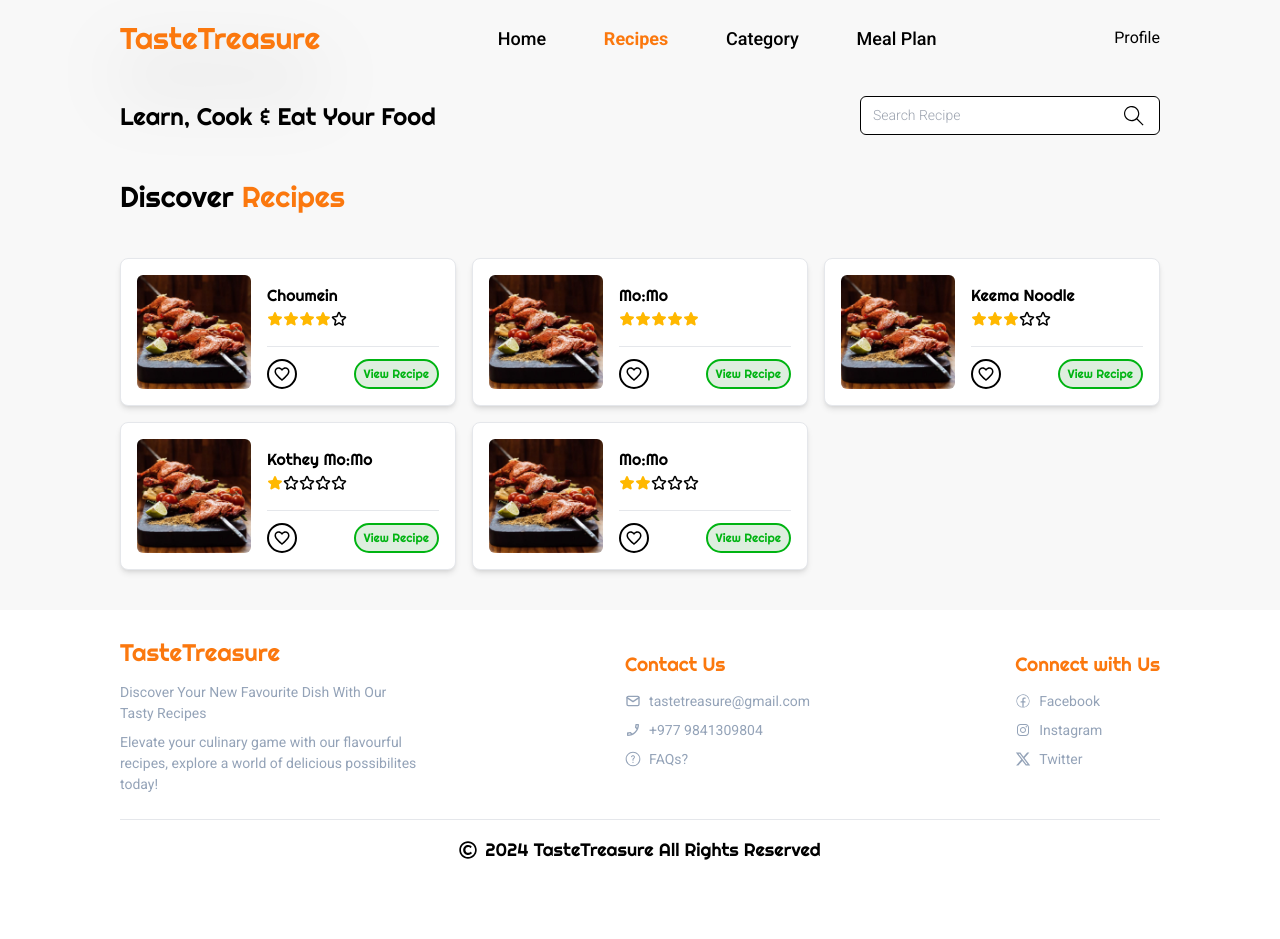
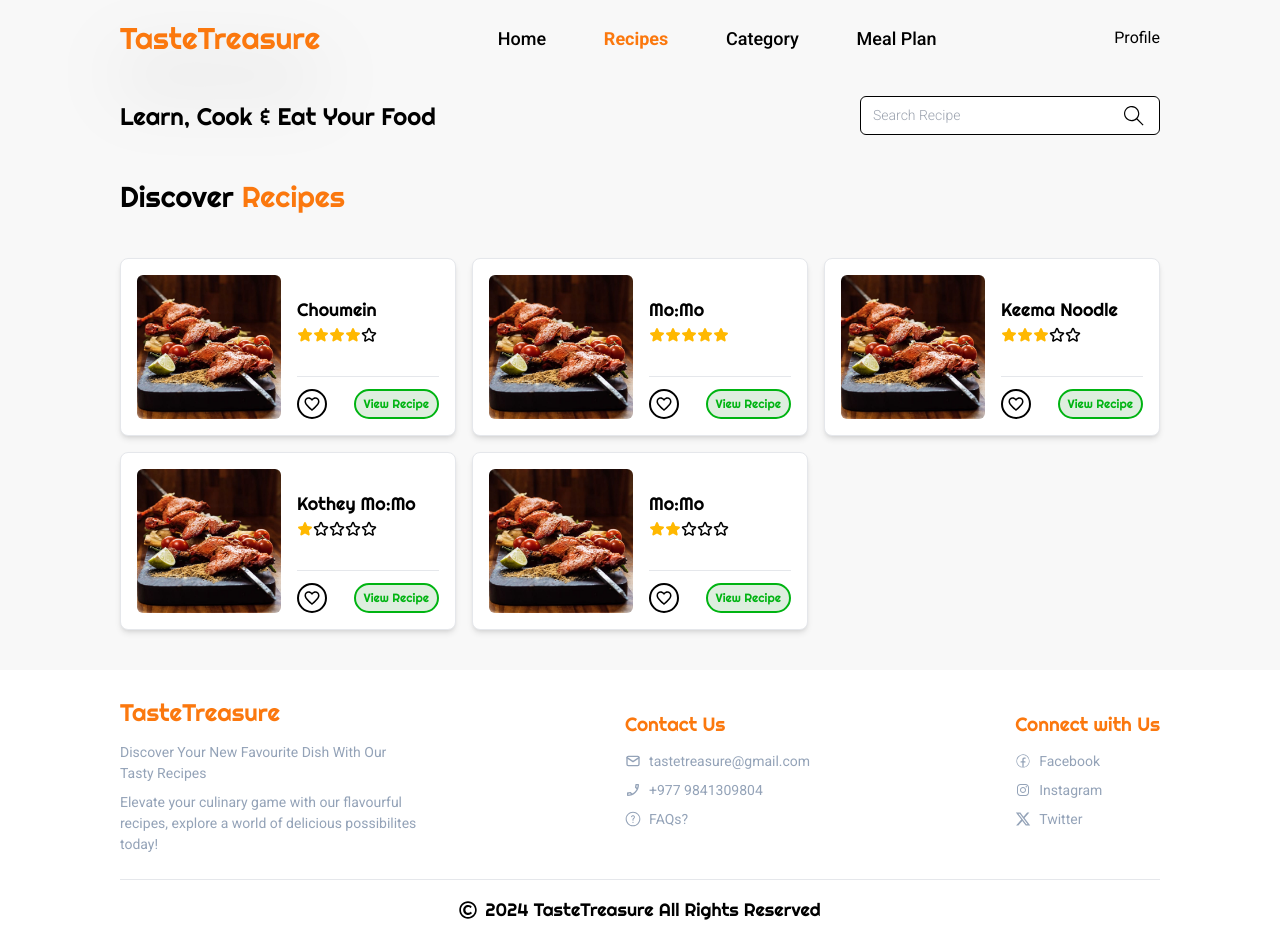
Before and after one commit to RoshanMaharjan7/RecipeWebAppFrontend, a React (Vite) app: page /recipes in a window 1280 px wide. Before the commit the page ends 879 px from the top, so only its background shows below. Built offline with nearby package versions, Linux system fonts and the light colour scheme.

Commit message:
Recipe Card changes

```diff
--- a/src/components/RecipeCard.tsx
+++ b/src/components/RecipeCard.tsx
@@ -5,11 +5,11 @@ import { MdFavoriteBorder } from "react-icons/md";
 
 const RecipeCard = ({title, rating }:{title:string, rating: number}) => {
   return (
-    <div className="bg-white rounded-lg flex-grow flex items-center p-4 border border-gray-200 shadow-md gap-4 max-h-[148px] min-w-[294px]">
+    <div className="bg-white rounded-lg flex-grow flex items-center p-4 border border-gray-200 shadow-md gap-4 max-h-[158px] sm:max-h-[178px] min-w-[294px]">
       <img src="../nonVeg.jpg" alt="" className="h-full rounded-md" />
       <div className="flex flex-col  justify-between h-full flex-grow gap-3">
         <span className="flex flex-col justify-center flex-grow gap-1">
-        <h3 className="font-medium text-[16px]">{title}</h3>
+        <h3 className="font-medium sm:text-[18px]">{title}</h3>
         <RatingStars rating={rating} />
         </span>
 
--- a/src/components/pages/Recipepage/RecipePage.tsx
+++ b/src/components/pages/Recipepage/RecipePage.tsx
@@ -10,7 +10,7 @@ const RecipePage = () => {
       <h2 className="text-[1.8rem] mt-[20px]">
         Discover <span className="text-[#fb780e]">Recipes</span>
       </h2>
-      <div className="grid grid-cols-1 lg:grid-cols-2 xl:grid-cols-3 2xl:grid-cols-4 gap-4 py-[20px] md:py-[40px]">
+      <div className="grid grid-cols-1 lg:grid-cols-2 xl:grid-cols-3 3xl:grid-cols-4 gap-4 py-[20px] md:py-[40px]">
         <RecipeCard title="Choumein" rating={4} />
         <RecipeCard title="Mo:Mo" rating={5} />
         <RecipeCard title="Keema Noodle" rating={3} />
```
